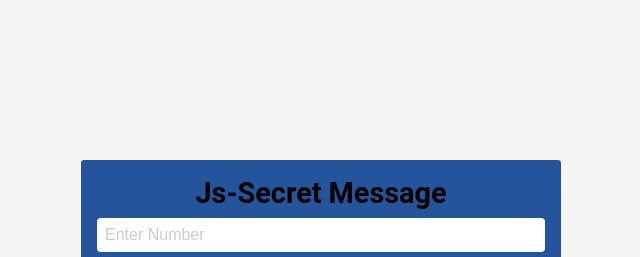
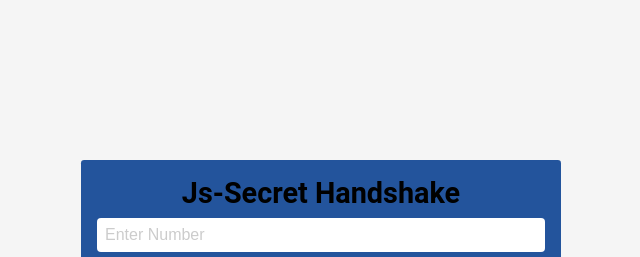
Before and after one commit to abuemkezeChu/js-secret-handshake, a plain HTML site: page index.html in a window 1280 px wide. Shown: the top 257 px of the page, without its empty margins (319-959 px from the left). Drawn offline with Linux system fonts and the light colour scheme.

Commit message:
fix: change title

```diff
--- a/index.html
+++ b/index.html
@@ -8,7 +8,7 @@
 </head>
 <body>
   <main class="container">
-    <h1 class="title">Js-Secret Message</h1>
+    <h1 class="title">Js-Secret Handshake</h1>
     <input type="number" id="input" placeholder="Enter Number">
     <div id="secret-message">
 
```
